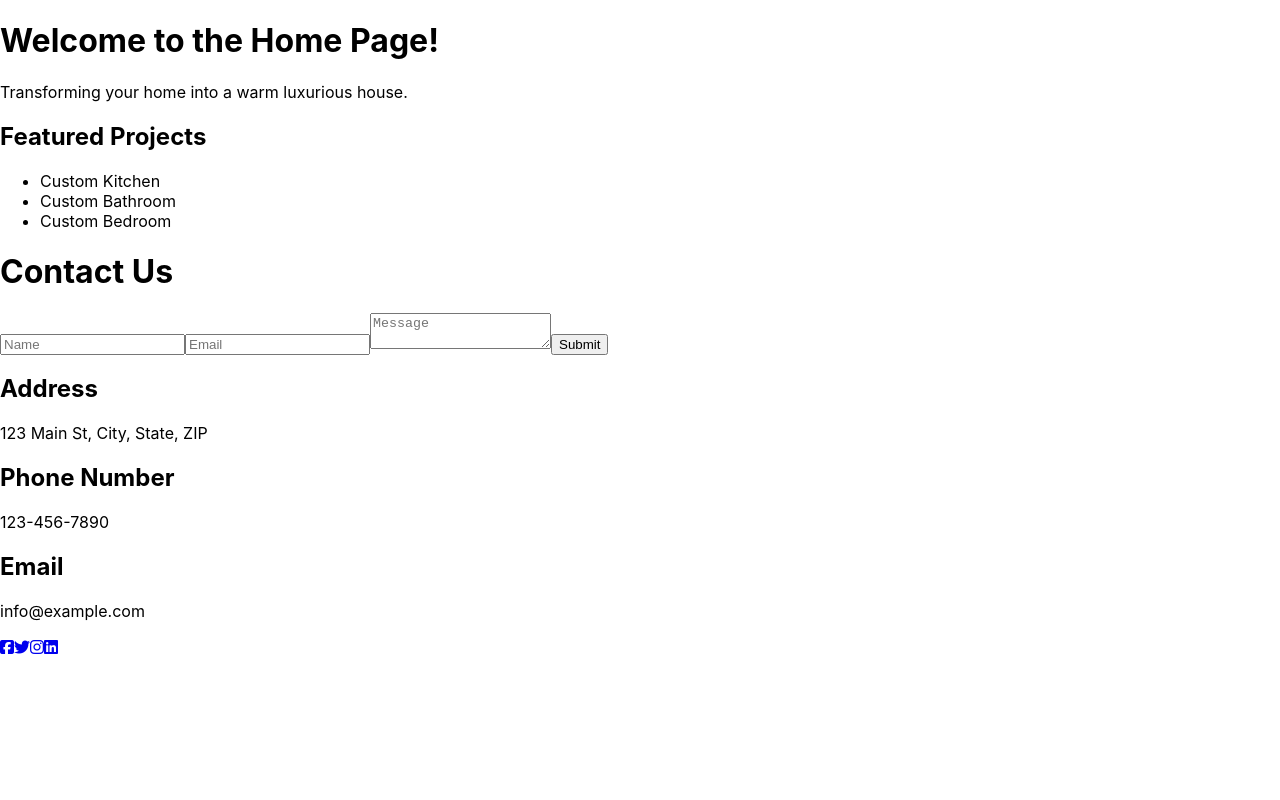
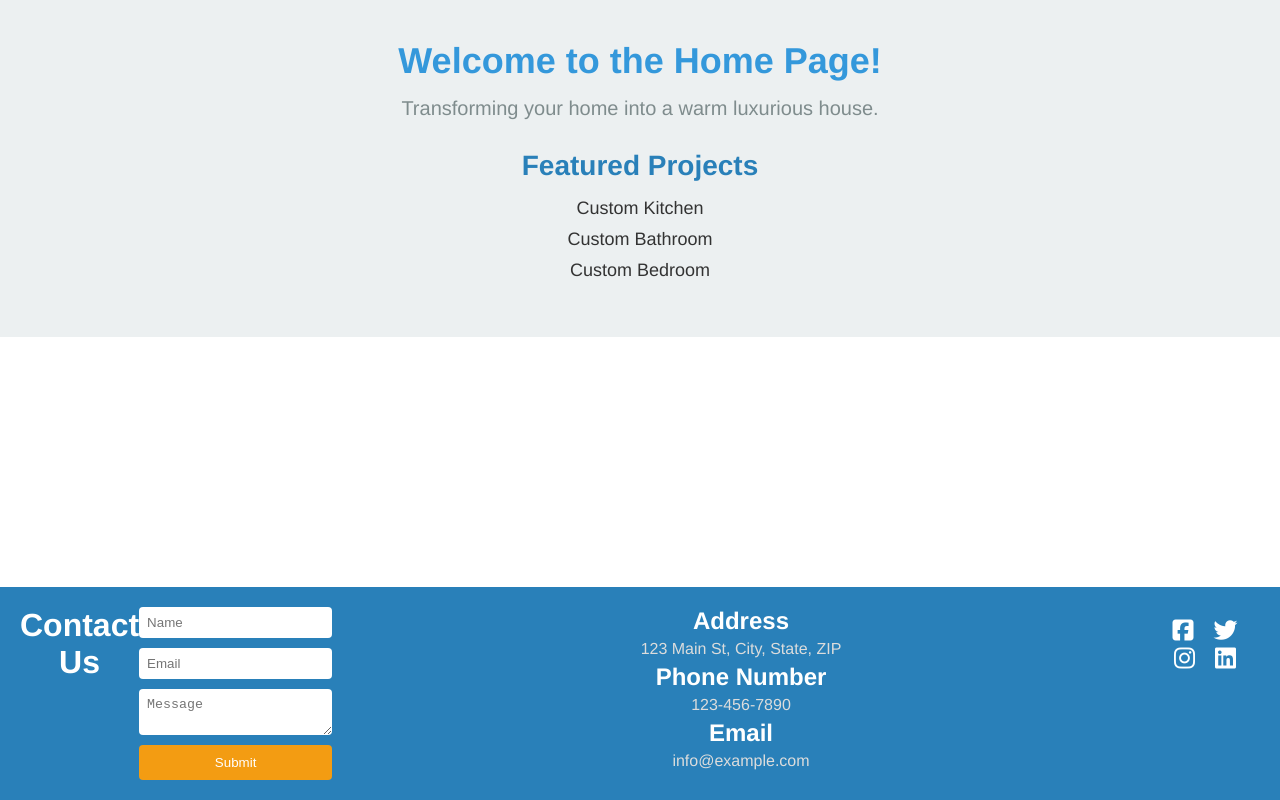
Before and after one commit to svg-den/Urban-Elegance-Design, a React (Create React App) app in the folder my-app/: page / in a window 1280 px wide. Built offline with nearby package versions, Linux system fonts and the light colour scheme.

Commit message:
Homepage changes done

```diff
--- a/my-app/src/App.css
+++ b/my-app/src/App.css
@@ -1,38 +1,121 @@
-.App {
-  text-align: center;
+/* General Styles */
+body {
+  font-family: 'Helvetica Neue', Arial, sans-serif;
+  margin: 0;
+  padding: 0;
+  background-color: #ffffff;
+  color: #333333;
 }
 
-.App-logo {
-  height: 40vmin;
-  pointer-events: none;
+.App {
+  display: flex;
+  flex-direction: column;
+  min-height: 100vh;
 }
 
-@media (prefers-reduced-motion: no-preference) {
-  .App-logo {
-    animation: App-logo-spin infinite 20s linear;
-  }
+h1, h2 {
+  margin: 0 0 15px 0;
 }
 
-.App-header {
-  background-color: #282c34;
-  min-height: 100vh;
-  display: flex;
-  flex-direction: column;
-  align-items: center;
-  justify-content: center;
-  font-size: calc(10px + 2vmin);
-  color: white;
+p {
+  margin: 0 0 15px 0;
 }
 
-.App-link {
-  color: #61dafb;
+/* Header */
+.header-container {
+  background-color: #3498db; /* Bright Blue */
+  padding: 20px;
+  color: #ffffff;
 }
 
-@keyframes App-logo-spin {
-  from {
-    transform: rotate(0deg);
-  }
-  to {
-    transform: rotate(360deg);
-  }
+.header-container h1 {
+  font-size: 28px;
+  margin: 0;
 }
+
+/* Footer */
+.footer-container {
+  background-color: #2980b9; /* Darker Blue */
+  padding: 20px;
+  color: #ffffff;
+  text-align: center;
+  margin-top: auto;
+}
+
+.footer-container h1,
+.footer-container h2 {
+  color: #ffffff;
+}
+
+.footer-container p {
+  margin: 5px 0;
+  color: #dcdcdc;
+}
+
+.footer-container .social-icons {
+  margin-top: 10px;
+}
+
+.footer-container .social-icons a {
+  color: #ffffff;
+  margin: 0 10px;
+  font-size: 24px;
+  text-decoration: none;
+}
+
+.footer-container .social-icons a:hover {
+  color: #f39c12; /* Bright Orange */
+}
+
+/* Home */
+.home-container {
+  padding: 40px 20px;
+  text-align: center;
+  background-color: #ecf0f1; /* Light Gray */
+}
+
+.home-header h1 {
+  font-size: 36px;
+  color: #3498db; /* Bright Blue */
+}
+
+.home-header p {
+  font-size: 20px;
+  color: #7f8c8d; /* Gray */
+}
+
+.featured-projects {
+  margin-top: 30px;
+}
+
+.featured-projects h2 {
+  font-size: 28px;
+  color: #2980b9; /* Darker Blue */
+}
+
+.featured-projects ul {
+  list-style-type: none;
+  padding: 0;
+}
+
+.featured-projects li {
+  font-size: 18px;
+  color: #333333;
+  margin: 10px 0;
+}
+
+/* About, Service, Products */
+.page-container {
+  padding: 40px 20px;
+  background-color: #ffffff;
+}
+
+.page-container h1 {
+  font-size: 36px;
+  color: #3498db; /* Bright Blue */
+}
+
+.page-container p {
+  font-size: 18px;
+  color: #555555; /* Dark Gray */
+}
--- a/my-app/src/App.js
+++ b/my-app/src/App.js
@@ -1,7 +1,7 @@
 import React from 'react';
 import { BrowserRouter as Router, Routes, Route } from 'react-router-dom';
 import '@fortawesome/fontawesome-free/css/all.min.css';
-// import Header from './components/Header';
+import './App.css';
 import Footer from './components/Footer';
 import Home from './components/Home';
 import About from './components/About';
--- /dev/null
+++ b/my-app/src/components/Footer.css
@@ -0,0 +1,70 @@
+/* Footer Styles */
+.footer-container {
+    background-color: #2980b9; /* Darker Blue */
+    padding: 20px;
+    color: #ffffff;
+    display: flex;
+    justify-content: space-between; /* Distribute space between children */
+    align-items: flex-start; /* Align items to the top */
+  }
+
+  .footer-container h1,
+  .footer-container h2 {
+    color: #ffffff;
+  }
+
+  .footer-container p {
+    margin: 5px 0;
+    color: #dcdcdc;
+  }
+
+  .contact-form {
+    display: flex;
+    flex-direction: column;
+  }
+
+  .contact-form input,
+  .contact-form textarea {
+    margin-bottom: 10px;
+    padding: 8px;
+    border: none;
+    border-radius: 4px;
+  }
+
+  .contact-form button {
+    background-color: #f39c12; /* Bright Orange */
+    color: #ffffff;
+    padding: 10px;
+    border: none;
+    border-radius: 4px;
+    cursor: pointer;
+  }
+
+  .contact-form button:hover {
+    background-color: #e67e22; /* Darker Orange */
+  }
+
+  .contact-info {
+    margin-right: auto; /* Pushes this section to the left */
+    text-align: center; /* Center align text */
+    width: 100%; /* Make the contact-info section take full width */
+  }
+
+  .contact-info h2 {
+    margin-bottom: 5px;
+  }
+
+  .social-icons {
+    margin-top: 10px;
+  }
+
+  .social-icons a {
+    color: #ffffff;
+    margin: 0 10px;
+    font-size: 24px;
+    text-decoration: none;
+  }
+
+  .social-icons a:hover {
+    color: #f39c12; /* Bright Orange */
+  }
--- a/my-app/src/components/Footer.js
+++ b/my-app/src/components/Footer.js
@@ -1,5 +1,5 @@
 import React from 'react';
-
+import './Footer.css';
 
 const Footer = () => {
      return (
```
